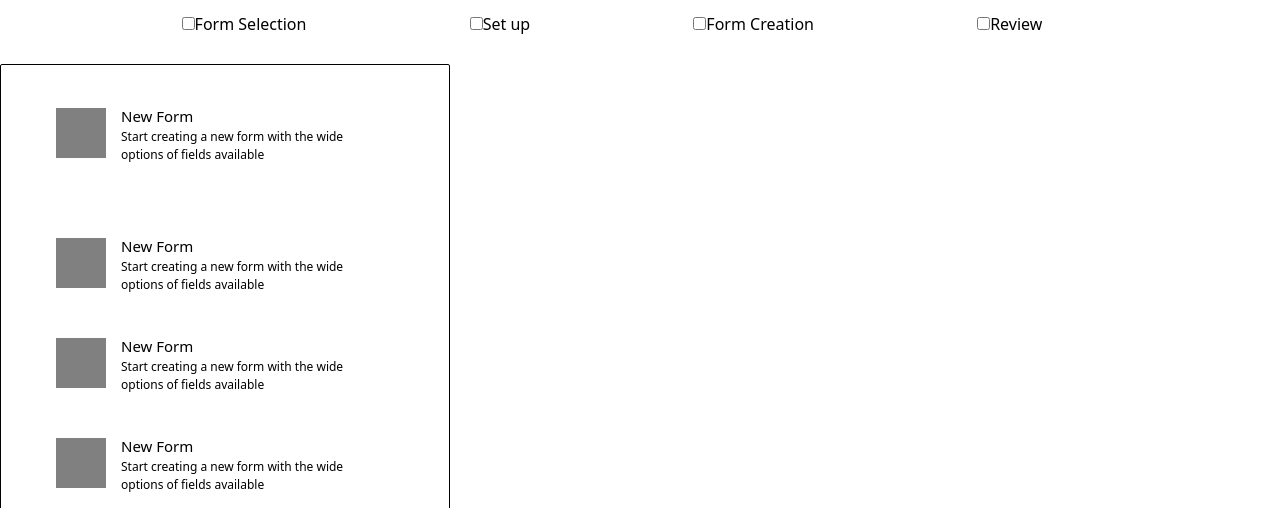
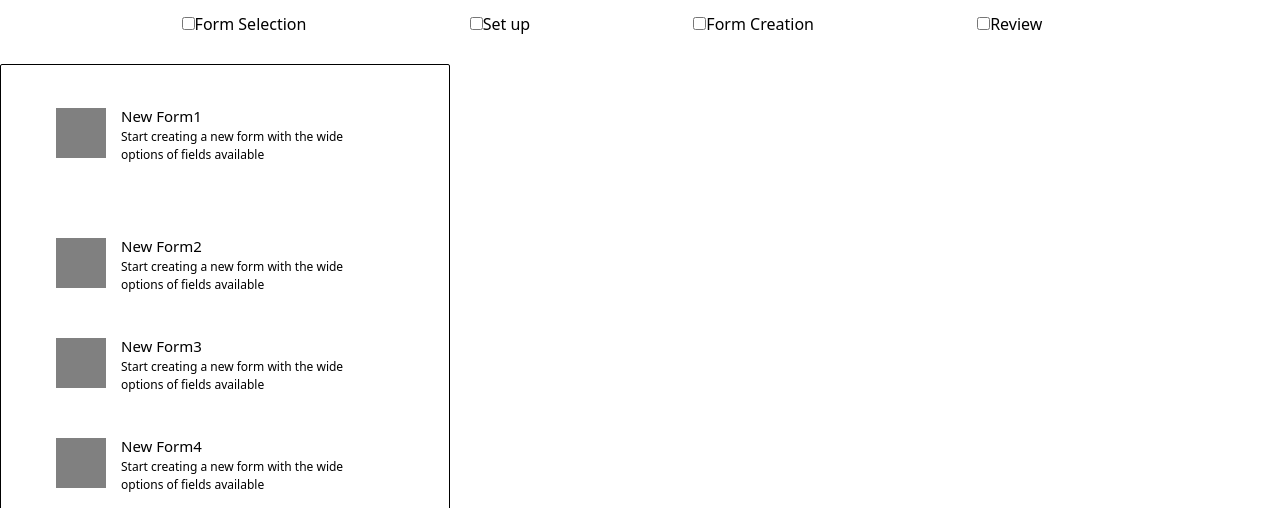
Before and after one commit to yadavhimu/assessment, a Next.js app: page / in a window 1280 px wide. Shown: the top 508 px of the page. Built offline with nearby package versions, Linux system fonts and the light colour scheme.

Commit message:
file updated

```diff
--- a/components/Sidebar.jsx
+++ b/components/Sidebar.jsx
@@ -8,7 +8,7 @@ const Sidebar = () => {
            <div id='square'>
            </div>
            <div id='insidetext'>
-            <h3>New Form</h3>
+            <h3>New Form1</h3>
             <p>Start creating a new form with the wide <br></br>options of fields available</p>
            </div>
           </div>
@@ -18,7 +18,7 @@ const Sidebar = () => {
            <div id='square'>
            </div>
            <div id='insidetext'>
-            <h3>New Form</h3>
+            <h3>New Form2</h3>
             <p>Start creating a new form with the wide <br></br>options of fields available</p>
            </div>
           </div>
@@ -28,7 +28,7 @@ const Sidebar = () => {
            <div id='square'>
            </div>
            <div id='insidetext'>
-            <h3>New Form</h3>
+            <h3>New Form3</h3>
             <p>Start creating a new form with the wide <br></br>options of fields available</p>
            </div>
           </div>
@@ -38,7 +38,7 @@ const Sidebar = () => {
            <div id='square'>
            </div>
            <div id='insidetext'>
-            <h3>New Form</h3>
+            <h3>New Form4</h3>
             <p>Start creating a new form with the wide <br></br>options of fields available</p>
            </div>
           </div>
```
